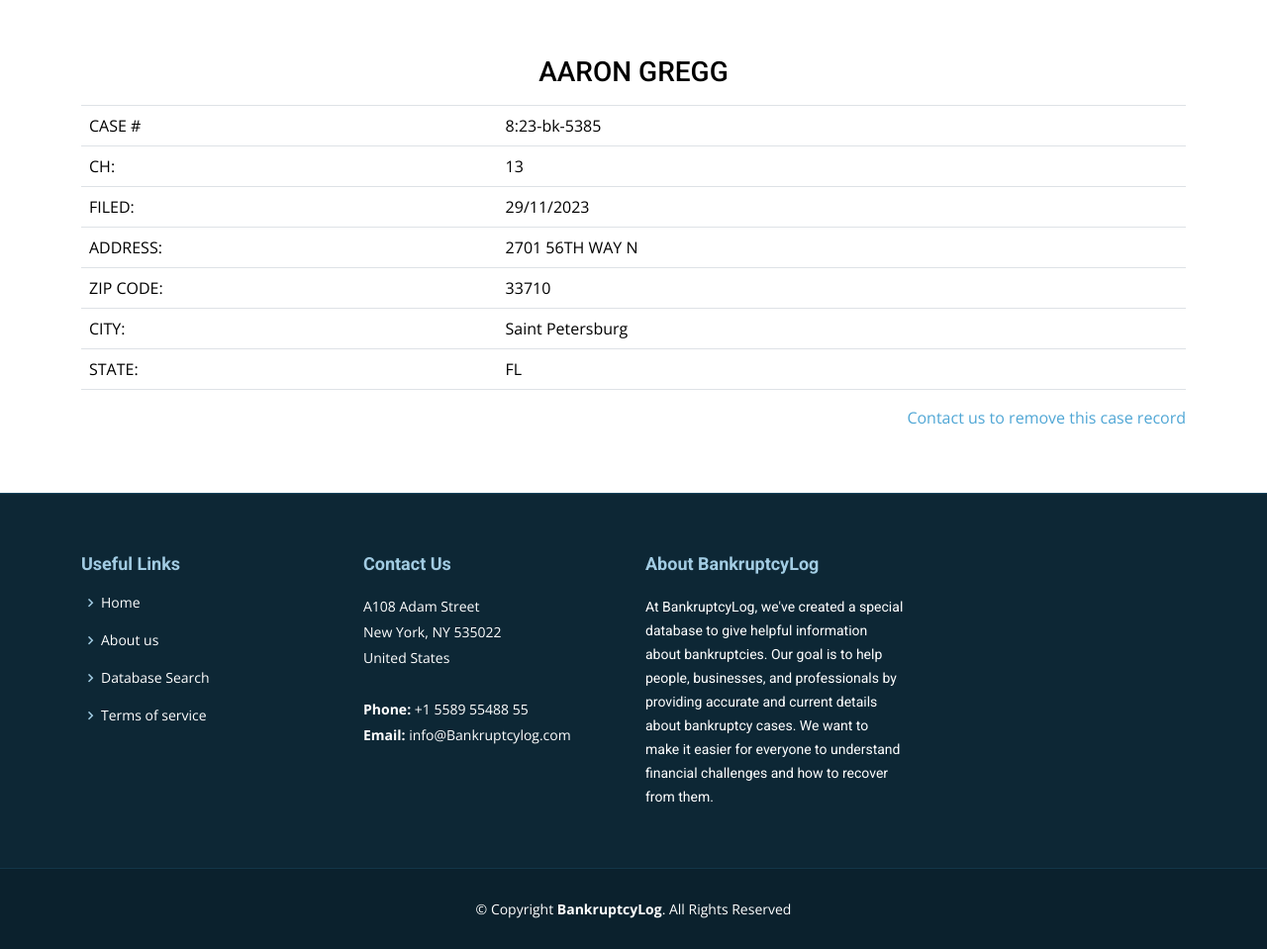
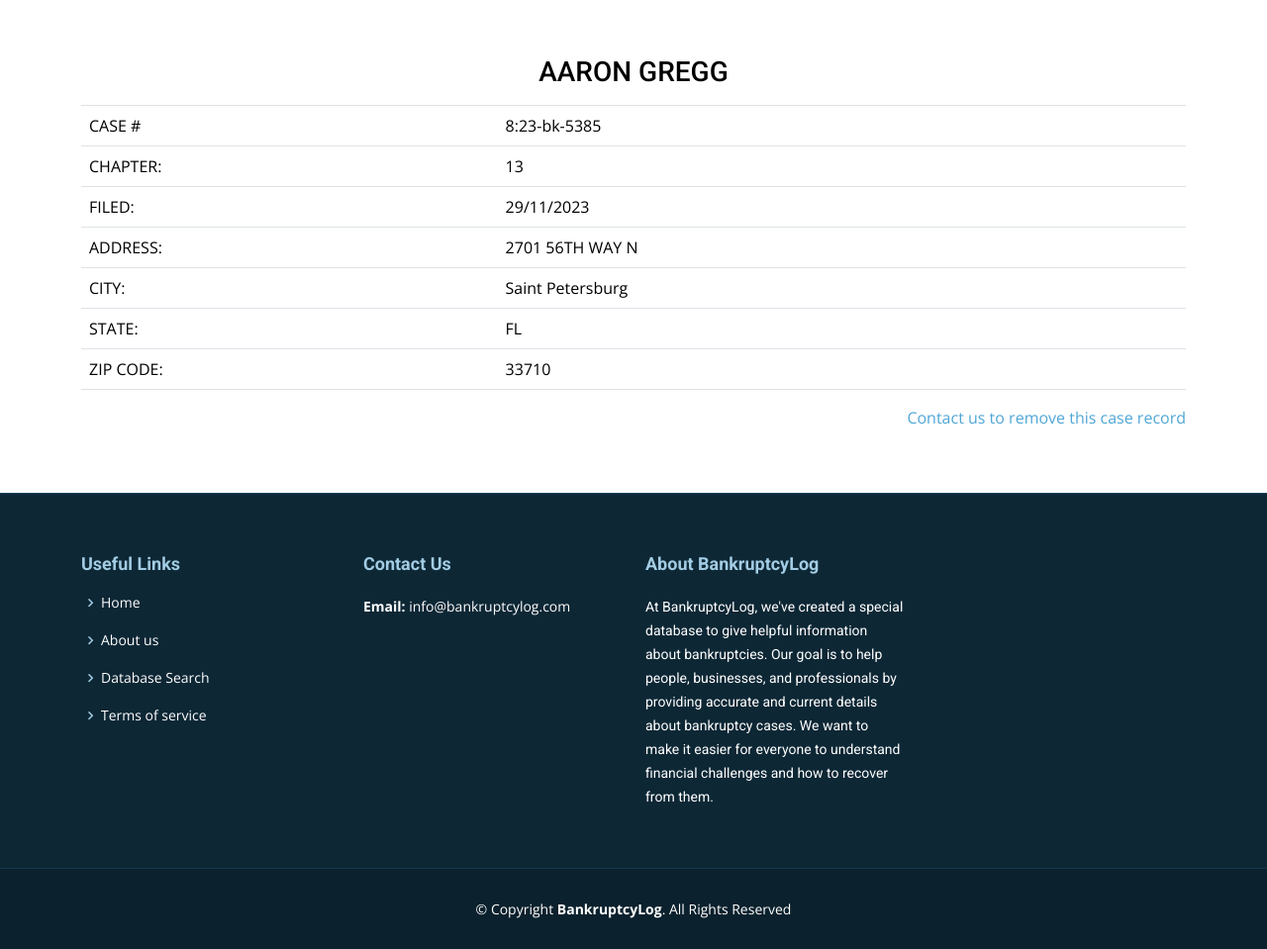
Before and after one commit to rizwanfree/Bankrupt-payton-website, a Django app: a page that uses core/templates/footer.html in a window 1280 px wide. Shown: the part 80-1039 px from the top of the page at 99% size. Run offline with Django 4.2, Linux system fonts and the light colour scheme; data comes from the database, SQL or seed files in the repository; some libraries are stand-ins or nearby versions.

Commit message:
case detail

```diff
--- a/core/templates/core/case-detail.html
+++ b/core/templates/core/case-detail.html
@@ -16,7 +16,7 @@
                         <td>{{name.case_no}}</td>
                     </tr>
                     <tr>
-                        <td>CH:</td>
+                        <td>CHAPTER:</td>
                         <td>{{name.chapter}}</td>
                     </tr>
                     <tr>
@@ -28,16 +28,16 @@
                         <td>{{name.street1}} {{name.street2}} {{name.street3}}</td>
                     </tr>
                     <tr>
-                        <td>ZIP CODE:</td>
-                        <td>{{name.zip|floatformat:"0"}}</td>
-                    </tr>
-                    <tr>
                         <td>CITY:</td>
                         <td>{{name.city}}</td>
                     </tr>
                     <tr>
                         <td>STATE:</td>
                         <td>{{name.state}}</td>
+                    </tr>
+                    <tr>
+                        <td>ZIP CODE:</td>
+                        <td>{{name.zip|floatformat:"0"}}</td>
                     </tr>
                 </tbody>
             </table>
--- a/core/templates/footer.html
+++ b/core/templates/footer.html
@@ -19,11 +19,7 @@
           <div class="col-lg-3 col-md-6 footer-contact">
             <h4>Contact Us</h4>
             <p>
-              A108 Adam Street <br>
-              New York, NY 535022<br>
-              United States <br><br>
-              <strong>Phone:</strong> +1 5589 55488 55<br>
-              <strong>Email:</strong> info@Bankruptcylog.com<br>
+              <strong>Email:</strong> info@bankruptcylog.com<br>
             </p>
 
           </div>
```
